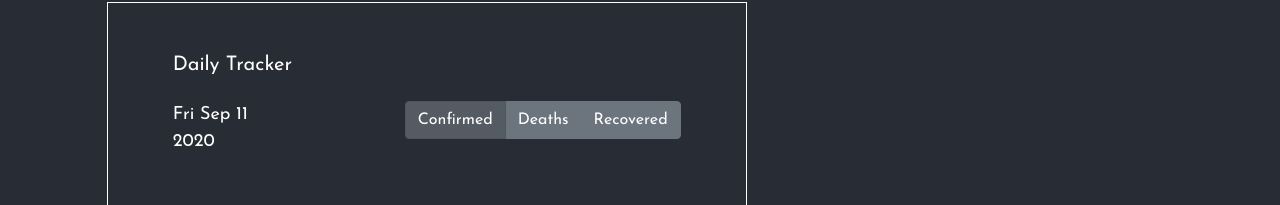
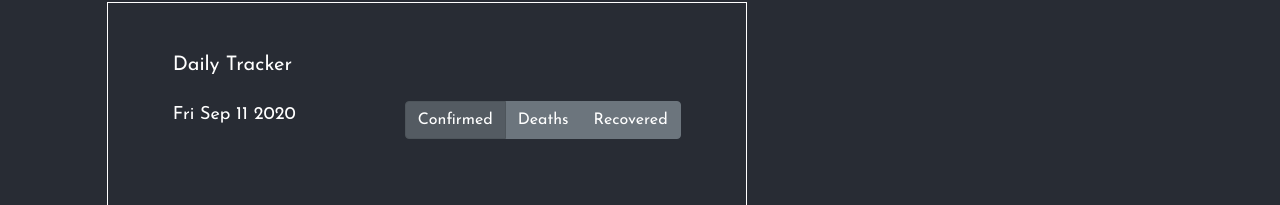
Before and after one commit to grandonbarcia/covid-tracker, a React (Create React App) app: page / in a window 1280 px wide. Shown: the part 288-493 px from the top of the page. Built offline with nearby package versions, Linux system fonts and the light colour scheme; no server answers.

Commit message:
In daily tracker, fixed col sizes between date and category toggle. In Side bar, display image of virus if thumbnail unavailable

```diff
--- a/src/DailyTracker/CategoryToggle.js
+++ b/src/DailyTracker/CategoryToggle.js
@@ -1,19 +1,19 @@
 import React from 'react';
 
-const CategoryToggle = ({setCategoryType}) => {
+const CategoryToggle = ({ setCategoryType }) => {
 
   return (
-    <div className = "col-10 offset-1 col-md-8 offset-md-0 col-lg-9 toggle ">
+    <div className="col-10 offset-1 col-md-8 offset-md-0 col-lg-9 col-xl-8 toggle ">
 
       <div className="btn-group btn-group-toggle" data-toggle="buttons">
-        <label  className="btn btn-secondary active" onClick={() => setCategoryType("Confirmed")}>
+        <label className="btn btn-secondary active" onClick={() => setCategoryType("Confirmed")}>
           <input type="radio" /> Confirmed
         </label>
         <label className="btn btn-secondary" onClick={() => setCategoryType("Deaths")}>
-          <input type="radio"/> Deaths
+          <input type="radio" /> Deaths
         </label>
         <label className="btn btn-secondary" onClick={() => setCategoryType("Recovered")}>
-          <input type="radio"/> Recovered
+          <input type="radio" /> Recovered
         </label>
       </div>
 
--- a/src/DailyTracker/TodaysDate.js
+++ b/src/DailyTracker/TodaysDate.js
@@ -1,14 +1,14 @@
 import React from 'react';
-import {getCurrentDate} from './getCurrentDate';
+import { getCurrentDate } from './getCurrentDate';
 
 
 const TodaysDate = () => {
 
   return (
 
-      <div className = "col-md-4 col-lg-3 date">
-        {getCurrentDate()}
-      </div>
+    <div className="col-md-4 col-lg-3 col-xl-4 date">
+      {getCurrentDate()}
+    </div>
 
   );
 }
--- a/src/SideBar/SideBar.js
+++ b/src/SideBar/SideBar.js
@@ -1,7 +1,7 @@
 import React, { useState, useEffect } from 'react';
 import Posts from './Posts';
 import Title from '../Title';
-
+import Virus from '../img/virus.png'
 
 
 
@@ -17,12 +17,14 @@ const SideBar = () => {
     setPosts(data.data.children.slice(2, 7));
   }
 
+  console.log(posts);
+
   let listPosts = posts.map((posts, i) =>
 
     <Posts key={i}
       title={posts.data.title}
       url={posts.data.url}
-      img={posts.data.thumbnail}
+      img={posts.data.thumbnail === 'default' ? Virus : posts.data.thumbnail}
     />
 
   );
```
Also changed, not shown: src/img/virus.png (added).
